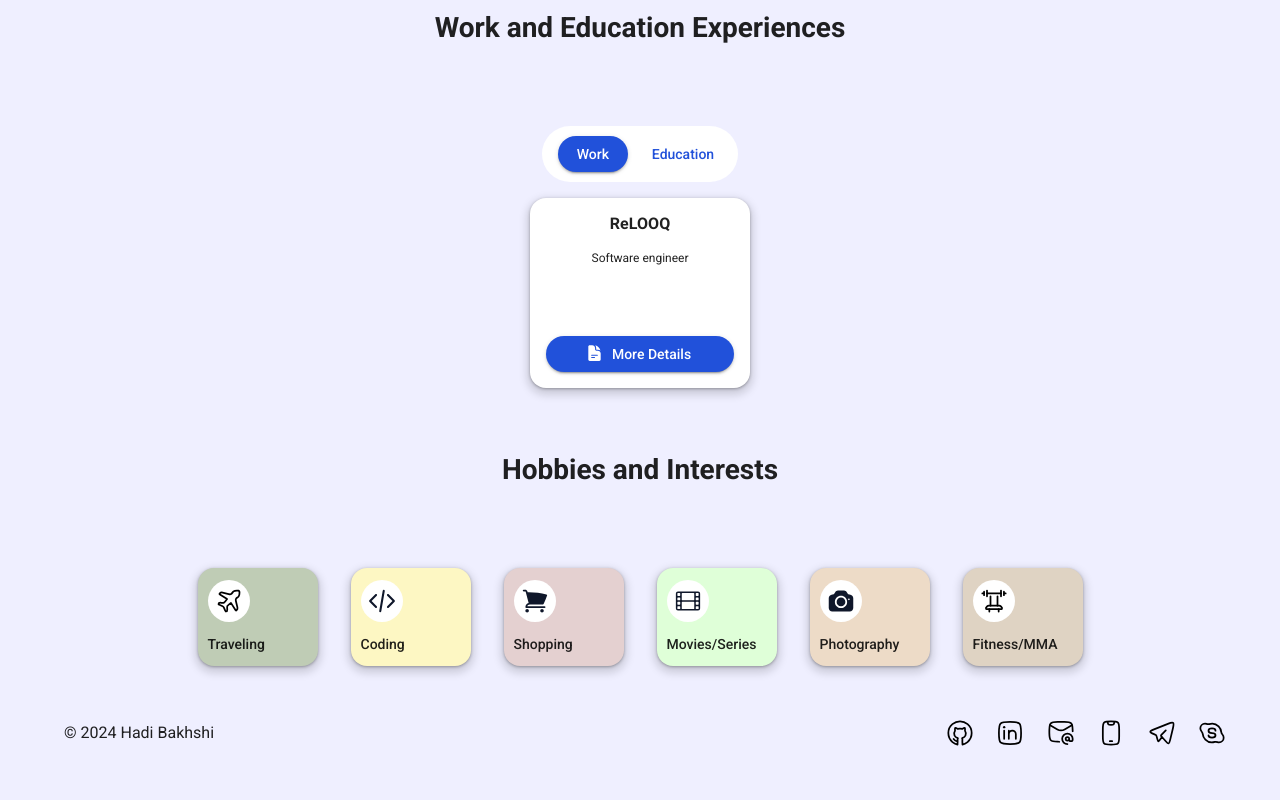
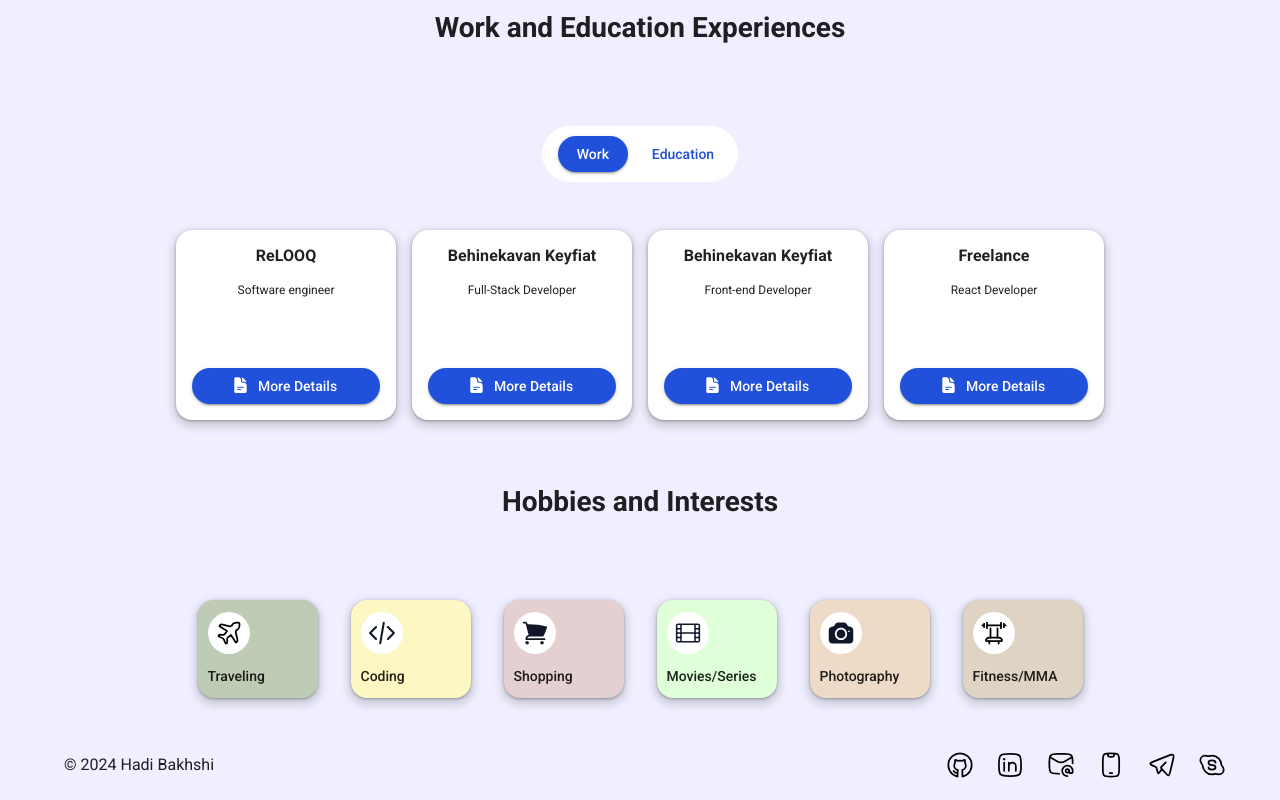
Before and after one commit to Hadi-bakhshi/my-portfolio, a Next.js app: page / in a window 1280 px wide. Shown: the part 3352-4152 px from the top of the page. Before the commit the page ends 4120 px from the top, so only its background shows below. Built offline with nearby package versions, Linux system fonts and the light colour scheme; what @mui/material-nextjs would draw is missing.

Commit message:
chore: add new content

```diff
--- a/src/Repository/content.json
+++ b/src/Repository/content.json
@@ -419,13 +419,74 @@
                 "companyName": "ReLOOQ",
                 "role": "Software engineer",
                 "detail": {
-                    "startDate": "2022 Nov",
+                    "startDate": "Mar 2023",
                     "endDate": "",
                     "achievements": [
-                        "Number one",
-                        "Number two"
+                        "Enhanced performance and scalability by 20% through leading the development and maintenance of critical back-end systems using ASP.NET Core.",
+                        "Improved code quality and scalability by implementing clean architecture principles, design patterns, and best practices.",
+                        "Boosted data manipulation speed by optimizing SQL query performance and database structure.",
+                        "Led system design and architecture for complex backend services, ensuring scalability, reliability, and maintainability across multiple projects.",
+                        "Streamlined development workflows by introducing minimal APIs, reducing complexity in service design.",
+                        "Designed and developed efficient database systems using a database-first approach, SQL Server stored procedures, and thoughtful database model design for dashboard projects.",
+                        "Increased API efficiency by 30% through refactoring projects and applying REST API best practices and performance optimization."
                     ],
                     "location": "Iran, Tehran"
+                }
+            },
+            {
+                "id": 90,
+                "companyName": "Behinekavan Keyfiat",
+                "role": "Full-Stack Developer",
+                "detail": {
+                    "startDate": "Oct 2022",
+                    "endDate": "Mar 2023",
+                    "achievements": [
+                        "Designed and developed internal web applications using Next.js, React.js, and Node.js, improving operational efficiency by 12% through streamlined workflows and faster processing times.",
+                        "Advocated Agile methodologies, leading the team through the development lifecycle with iterative feedback and continuous improvement.",
+                        "Mentored junior developers, providing insightful code reviews and fostering a collaborative, growth-focused environment.",
+                        "Built secure and performant RESTful APIs, enabling efficient data exchange between frontend and backend systems.",
+                        "Implemented PDF and Excel generation features for inspection applications using Express.js, Puppeteer, and ExcelJS, ensuring accurate reporting and data handling.",
+                        "Improved application security, applying best practices in encryption, authentication, and data protection.",
+                        "Optimized database interactions using Nest.js, Prisma ORM, and MSSQL, enhancing performance and reducing query response times.",
+                        "Deployed and managed applications on servers, securing deployments with SSL certificates and configuring Nginx for optimized and secure web delivery.",
+                        "Led UI/UX design efforts, collaborating with frontend teams to create intuitive interfaces following Material design principles."
+                    ],
+                    "location": "Iran, Tehran"
+                }
+            },
+            {
+                "id": 91,
+                "companyName": "Behinekavan Keyfiat",
+                "role": "Front-end Developer",
+                "detail": {
+                    "startDate": "May 2022",
+                    "endDate": "Oct 2022",
+                    "achievements": [
+                        "Developed dynamic, database-driven dashboards and app interfaces for car inspection applications, improving sales and post-sale service efficiency using React, Vite, Material UI, and SASS.",
+                        "Collaborated closely with back-end developers to integrate front-end components, ensuring seamless data synchronization and a cohesive user experience across dashboards.",
+                        "Delivered high-quality code while adhering to deadlines, contributing to project success in a Scrum-based environment.",
+                        "Engineered optimized web pages and UI components, focusing on intuitive interactions and data visualization within interactive dashboards for the car inspection app.",
+                        "Implemented robust testing strategies, including code reviews and comprehensive test coverage, which significantly improved software quality and enhanced user satisfaction."
+                    ],
+                    "location": "Iran, Tehran"
+                }
+            },
+            {
+                "id": 92,
+                "companyName": "Freelance",
+                "role": "React Developer",
+                "detail": {
+                    "startDate": "Jan 2020",
+                    "endDate": "Mar 2022",
+                    "achievements": [
+                        "Developed and optimized key components for the user interface, improving usability and contributing to a smoother user experience across the application.",
+                        "Ensured full responsiveness across devices, particularly mobile and tablet, leading to a 15% improvement in mobile accessibility and user interaction.",
+                        "Resolved cross-device compatibility issues, ensuring seamless functionality across platforms using React and CSS pre-processors.",
+                        "Improved state management by implementing Redux and Context, enhancing scalability and reducing state-related issues by 20%.",
+                        "Integrated APIs with Axios for efficient data exchange, supporting reliable data-driven functionality.",
+                        "Prioritized a user-centric approach to component design and page optimization, improving overall user satisfaction and engagement."
+                    ],
+                    "location": "Iran, Tehran / US, North Carolina, Cary (Remote)"
                 }
             }
         ],
@@ -433,10 +494,10 @@
             {
                 "id": 90,
                 "universityName": "University of Applied Science and Technology",
-                "degree": "Associate of English Translation",
+                "degree": "Bachelor of English Translation",
                 "detail": {
                     "startDate": "2020 Oct",
-                    "endDate": "2022 Aug"
+                    "endDate": "2023 Aug"
                 }
             }
         ]
--- a/src/components/Cards/ExperienceCard/components/ExperienceDetailsModal.tsx
+++ b/src/components/Cards/ExperienceCard/components/ExperienceDetailsModal.tsx
@@ -19,37 +19,44 @@ export default function ExperienceDetailsModal(props: ExperienceDetailsModalProp
           width: '95%',
           maxWidth: { xs: '100%', md: '733px' },
           maxHeight: '90vh',
-          overflow: 'auto',
+          overflow: 'hidden',
         }}
       >
-        <Box sx={{ position: 'relative', width: '100%', height: '100%' }}>
+        <Box sx={{ position: 'relative', width: '100%', height: '100%', maxHeight: '80vh', overflow: 'auto' }}>
           <Typography fontWeight={700} lineHeight='24px' mt={'2rem'}>
             {props.title}
           </Typography>
           {props.data.type === 'education' && (
             <Box sx={{ display: 'flex', flexDirection: 'row', gap: '0.3rem', mt: '2rem' }}>
-              <Typography fontWeight={400}>Start studying from</Typography>
-              <Typography fontWeight={500}>{props.data.startDate}</Typography>
+              <Typography fontWeight={400}>Graduated in</Typography>
+              <Typography fontWeight={500}>{props.data.endDate}</Typography>
             </Box>
           )}
           {props.data.type === 'work' && (
             <Box sx={{ display: 'flex', flexDirection: 'column', gap: '1rem', mt: '2rem' }}>
               <Typography fontWeight={600} lineHeight={'24px'} color='primary'>
-                Location
-              </Typography>
-              <Typography ml={'1rem'}>{props.data.location}</Typography>
-              <Typography fontWeight={600} lineHeight={'24px'} color='primary'>
                 Achievements
               </Typography>
-              <Box sx={{ display: 'flex', flexDirection: 'column' }}>
+              <Box
+                sx={{
+                  display: 'flex',
+                  flexDirection: 'column',
+                  //  overflow: 'auto', maxHeight: '250px',
+                  pr: '6px',
+                }}
+              >
                 {props.data.achievements.map((item, index) => {
                   return (
-                    <Box key={index + 1} sx={{ ml: '1rem' }}>
+                    <Box key={index + 1} sx={{ ml: '1rem', color: '#222831' }}>
                       {index + 1}- {item}
                     </Box>
                   );
                 })}
               </Box>
+              <Typography fontWeight={600} lineHeight={'24px'} color='primary'>
+                Location
+              </Typography>
+              <Typography ml={'1rem'}>{props.data.location}</Typography>
               <Typography fontWeight={600} lineHeight={'24px'} color='primary'>
                 Duration
               </Typography>
--- a/src/components/Sections/Experiences/Experiences.tsx
+++ b/src/components/Sections/Experiences/Experiences.tsx
@@ -28,10 +28,20 @@ export default function Experiences() {
         Work and Education Experiences
       </Typography>
       <Tab tabList={['Work', 'Education']} activeTabIndex={activeTabIndex} onClick={tabClickHandler} />
-      <Box>
-        {activeTabIndex === 0 && (
-          <Box>
-            {data.experiences.work.map((item) => {
+      <Box
+        sx={{
+          display: 'flex',
+          flexDirection: 'row',
+          flexWrap: 'wrap',
+          alignItems: 'center',
+          justifyContent: 'center',
+          columnGap: '1rem',
+          rowGap: '5rem',
+          mt: '2rem',
+        }}
+      >
+        {activeTabIndex === 0 &&
+          data.experiences.work.map((item) => {
             return (
               <ExperienceCard
                 key={item.id}
@@ -42,11 +52,9 @@ export default function Experiences() {
               />
             );
           })}
-          </Box>
-        )}
-        {activeTabIndex === 1 && (
-          <Box>
-            {data.experiences.education.map((item) => {
+
+        {activeTabIndex === 1 &&
+          data.experiences.education.map((item) => {
             return (
               <ExperienceCard
                 key={item.id}
@@ -58,8 +66,6 @@ export default function Experiences() {
             );
           })}
       </Box>
-        )}
-      </Box>
     </Box>
   );
 }
```
Also changed, not shown: src/Repository/extraInfo.md (added, +17 -0 lines). Lines whose indentation alone changed are shown as unchanged.
